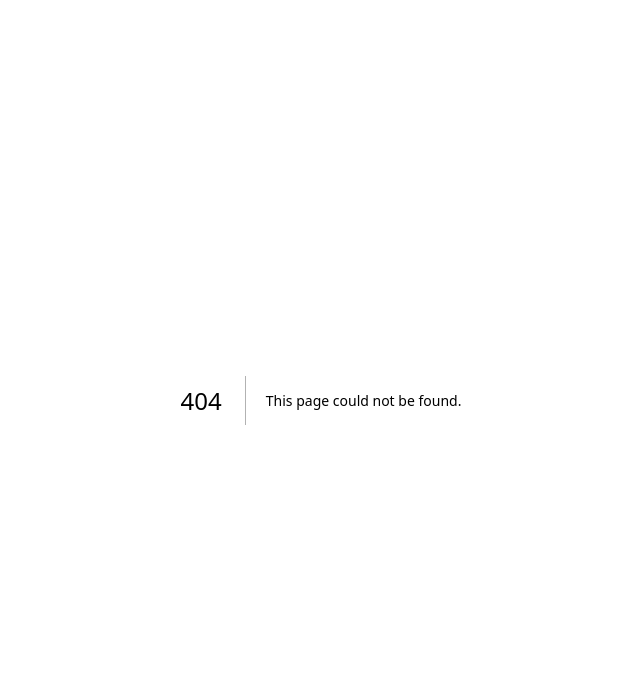
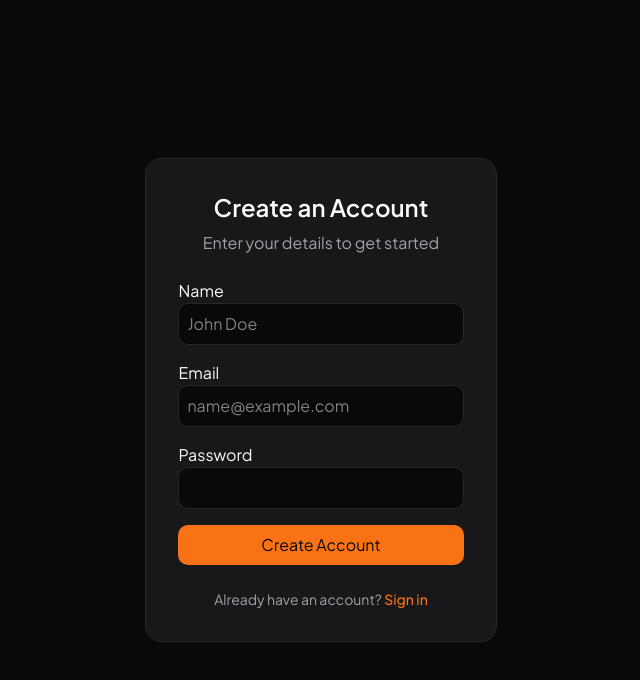
Before and after one commit to yerikhowilliamt/flowlyx, a Next.js app in the folder apps/web/: page /register in a window 1280 px wide. Before the commit this address had no page. Shown: the top 680 px of the page, without its empty margins (319-959 px from the left). Built offline with nearby package versions, Linux system fonts and the light colour scheme; no server answers.

Commit message:
feat(web): phase 47 - implement authentication ui

```diff
--- /dev/null
+++ b/apps/web/src/app/(auth)/layout.tsx
@@ -0,0 +1,7 @@
+export default function AuthLayout({ children }: { children: React.ReactNode }) {
+  return (
+    <main className="grid min-h-dvh place-content-center">
+      <div className="w-full max-w-md">{children}</div>
+    </main>
+  );
+}
--- /dev/null
+++ b/apps/web/src/app/(auth)/login/page.tsx
@@ -0,0 +1,5 @@
+import { LoginForm } from '@/features/auth/components/login-form';
+
+export default function LoginPage() {
+  return <LoginForm />;
+}
--- /dev/null
+++ b/apps/web/src/app/(auth)/register/page.tsx
@@ -0,0 +1,5 @@
+import { RegisterForm } from '@/features/auth/components/register-form';
+
+export default function RegisterPage() {
+  return <RegisterForm />;
+}
--- /dev/null
+++ b/apps/web/src/features/auth/api/auth.api.ts
@@ -0,0 +1,8 @@
+import { api } from '@/lib/api-client';
+import { User } from '@flowlyx/database';
+import { LoginInput, RegisterInput } from '../schemas/auth.schema';
+import { AuthTokens } from '../types/auth.types';
+
+export const login = (data: LoginInput) => api.post<AuthTokens>('/auth/login', data);
+
+export const register = (data: RegisterInput) => api.post<User>('/auth/register', data);
--- /dev/null
+++ b/apps/web/src/features/auth/components/login-form.tsx
@@ -0,0 +1,72 @@
+'use client';
+
+import { useForm } from 'react-hook-form';
+import { zodResolver } from '@hookform/resolvers/zod';
+import { LoginInput, loginSchema } from '../schemas/auth.schema';
+import { useLogin } from '../hooks/use-login';
+import Link from 'next/link';
+
+export function LoginForm() {
+  const {
+    register,
+    handleSubmit,
+    formState: { errors, isSubmitting },
+  } = useForm<LoginInput>({
+    resolver: zodResolver(loginSchema),
+  });
+
+  const loginMutation = useLogin();
+
+  const onSubmit = (data: LoginInput) => {
+    loginMutation.mutate(data);
+  };
+
+  return (
+    <div className="space-y-6 rounded-xl border border-border bg-secondary p-8">
+      <div className="space-y-2 text-center">
+        <h1 className="text-2xl font-semibold">Welcome Back</h1>
+        <p className="text-muted-foreground">Enter your credentials to access your account</p>
+      </div>
+
+      <form onSubmit={handleSubmit(onSubmit)} className="space-y-4">
+        <div className="space-y-2">
+          <label htmlFor="email">Email</label>
+          <input
+            id="email"
+            type="email"
+            {...register('email')}
+            className="w-full rounded-md border border-border bg-background p-2"
+            placeholder="name@example.com"
+          />
+          {errors.email && <p className="text-sm text-destructive">{errors.email.message}</p>}
+        </div>
+
+        <div className="space-y-2">
+          <label htmlFor="password">Password</label>
+          <input
+            id="password"
+            type="password"
+            {...register('password')}
+            className="w-full rounded-md border border-border bg-background p-2"
+          />
+          {errors.password && <p className="text-sm text-destructive">{errors.password.message}</p>}
+        </div>
+
+        <button
+          type="submit"
+          disabled={isSubmitting || loginMutation.isPending}
+          className="w-full rounded-md bg-primary p-2 text-primary-foreground disabled:opacity-50"
+        >
+          {isSubmitting || loginMutation.isPending ? 'Signing In...' : 'Sign In'}
+        </button>
+      </form>
+
+      <p className="text-center text-sm text-muted-foreground">
+        Don&apos;t have an account?{' '}
+        <Link href="/register" className="font-medium text-primary hover:underline">
+          Sign up
+        </Link>
+      </p>
+    </div>
+  );
+}
--- /dev/null
+++ b/apps/web/src/features/auth/components/register-form.tsx
@@ -0,0 +1,84 @@
+'use client';
+
+import { useForm } from 'react-hook-form';
+import { zodResolver } from '@hookform/resolvers/zod';
+import { RegisterInput, registerSchema } from '../schemas/auth.schema';
+import { useRegister } from '../hooks/use-register';
+import Link from 'next/link';
+
+export function RegisterForm() {
+  const {
+    register,
+    handleSubmit,
+    formState: { errors, isSubmitting },
+  } = useForm<RegisterInput>({
+    resolver: zodResolver(registerSchema),
+  });
+
+  const registerMutation = useRegister();
+
+  const onSubmit = (data: RegisterInput) => {
+    registerMutation.mutate(data);
+  };
+
+  return (
+    <div className="space-y-6 rounded-xl border border-border bg-secondary p-8">
+      <div className="space-y-2 text-center">
+        <h1 className="text-2xl font-semibold">Create an Account</h1>
+        <p className="text-muted-foreground">Enter your details to get started</p>
+      </div>
+
+      <form onSubmit={handleSubmit(onSubmit)} className="space-y-4">
+        <div className="space-y-2">
+          <label htmlFor="name">Name</label>
+          <input
+            id="name"
+            type="text"
+            {...register('name')}
+            className="w-full rounded-md border border-border bg-background p-2"
+            placeholder="John Doe"
+          />
+          {errors.name && <p className="text-sm text-destructive">{errors.name.message}</p>}
+        </div>
+
+        <div className="space-y-2">
+          <label htmlFor="email">Email</label>
+          <input
+            id="email"
+            type="email"
+            {...register('email')}
+            className="w-full rounded-md border border-border bg-background p-2"
+            placeholder="name@example.com"
+          />
+          {errors.email && <p className="text-sm text-destructive">{errors.email.message}</p>}
+        </div>
+
+        <div className="space-y-2">
+          <label htmlFor="password">Password</label>
+          <input
+            id="password"
+            type="password"
+            {...register('password')}
+            className="w-full rounded-md border border-border bg-background p-2"
+          />
+          {errors.password && <p className="text-sm text-destructive">{errors.password.message}</p>}
+        </div>
+
+        <button
+          type="submit"
+          disabled={isSubmitting || registerMutation.isPending}
+          className="w-full rounded-md bg-primary p-2 text-primary-foreground disabled:opacity-50"
+        >
+          {isSubmitting || registerMutation.isPending ? 'Creating Account...' : 'Create Account'}
+        </button>
+      </form>
+
+      <p className="text-center text-sm text-muted-foreground">
+        Already have an account?{' '}
+        <Link href="/login" className="font-medium text-primary hover:underline">
+          Sign in
+        </Link>
+      </p>
+    </div>
+  );
+}
--- /dev/null
+++ b/apps/web/src/features/auth/hooks/use-login.ts
@@ -0,0 +1,21 @@
+import { useMutation } from '@tanstack/react-query';
+import { useRouter } from 'next/navigation';
+import { login } from '../api/auth.api';
+import { LoginInput } from '../schemas/auth.schema';
+
+export const useLogin = () => {
+  const router = useRouter();
+
+  return useMutation({
+    mutationFn: (data: LoginInput) => login(data),
+    onSuccess: (data) => {
+      // TODO: Store token securely
+      console.log('Login successful, token:', data.access_token);
+      router.push('/');
+    },
+    onError: (error) => {
+      // TODO: Handle error with toast notification
+      console.error('Login failed:', error);
+    },
+  });
+};
--- /dev/null
+++ b/apps/web/src/features/auth/hooks/use-register.ts
@@ -0,0 +1,20 @@
+import { useMutation } from '@tanstack/react-query';
+import { useRouter } from 'next/navigation';
+import { register } from '../api/auth.api';
+import { RegisterInput } from '../schemas/auth.schema';
+
+export const useRegister = () => {
+  const router = useRouter();
+
+  return useMutation({
+    mutationFn: (data: RegisterInput) => register(data),
+    onSuccess: () => {
+      // TODO: Add toast notification for success
+      router.push('/login');
+    },
+    onError: (error) => {
+      // TODO: Handle error with toast notification
+      console.error('Registration failed:', error);
+    },
+  });
+};
--- /dev/null
+++ b/apps/web/src/features/auth/schemas/auth.schema.ts
@@ -0,0 +1,18 @@
+import { z } from 'zod';
+
+export const loginSchema = z.object({
+  email: z.string().email('Invalid email address'),
+  password: z.string().min(1, 'Password is required'),
+});
+
+export const registerSchema = z.object({
+  name: z.string().min(2, 'Name must be at least 2 characters').max(100),
+  email: z.string().email('Invalid email address'),
+  password: z
+    .string()
+    .min(8, 'Password must be at least 8 characters')
+    .max(100, 'Password must be at most 100 characters'),
+});
+
+export type LoginInput = z.infer<typeof loginSchema>;
+export type RegisterInput = z.infer<typeof registerSchema>;
--- /dev/null
+++ b/apps/web/src/features/auth/types/auth.types.ts
@@ -0,0 +1,3 @@
+export type AuthTokens = {
+  access_token: string;
+};
```
